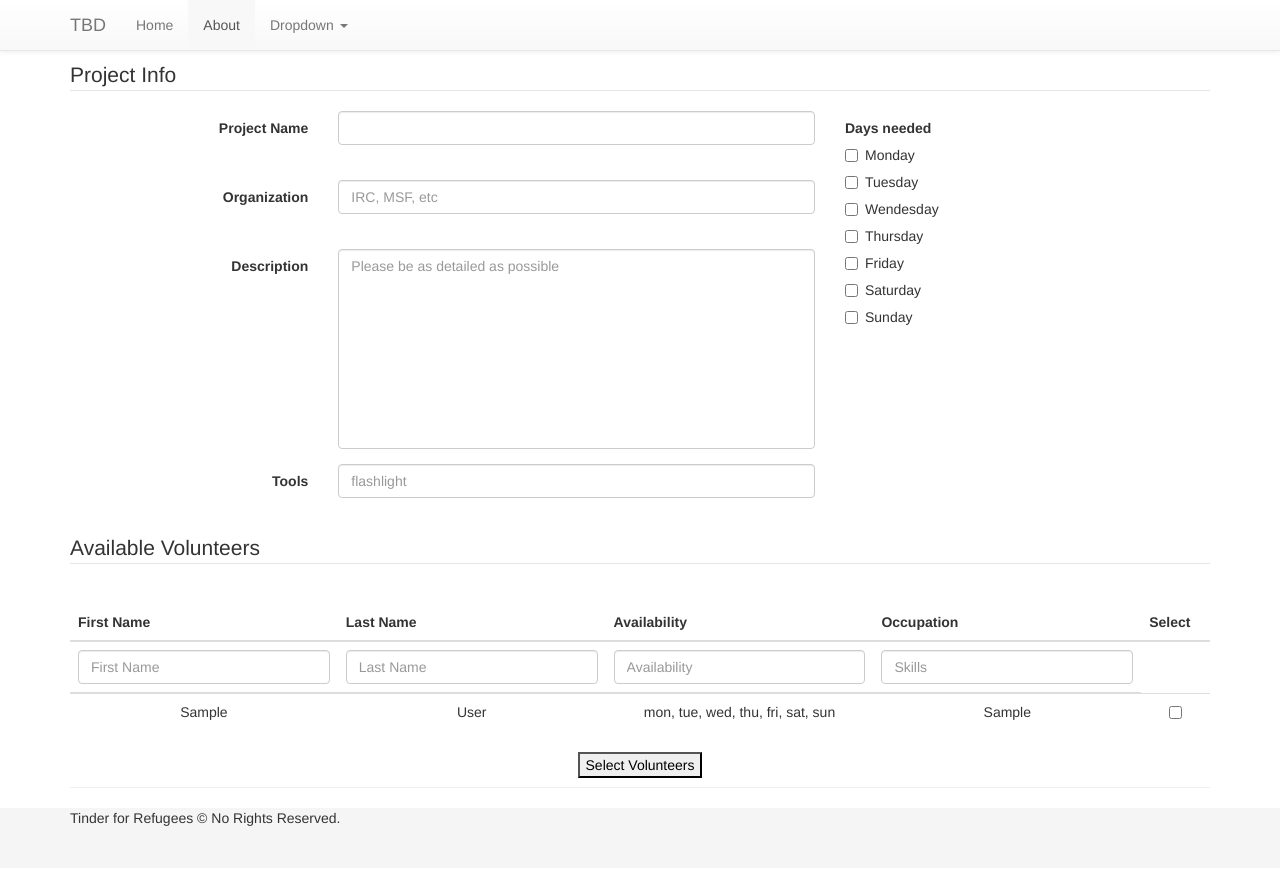
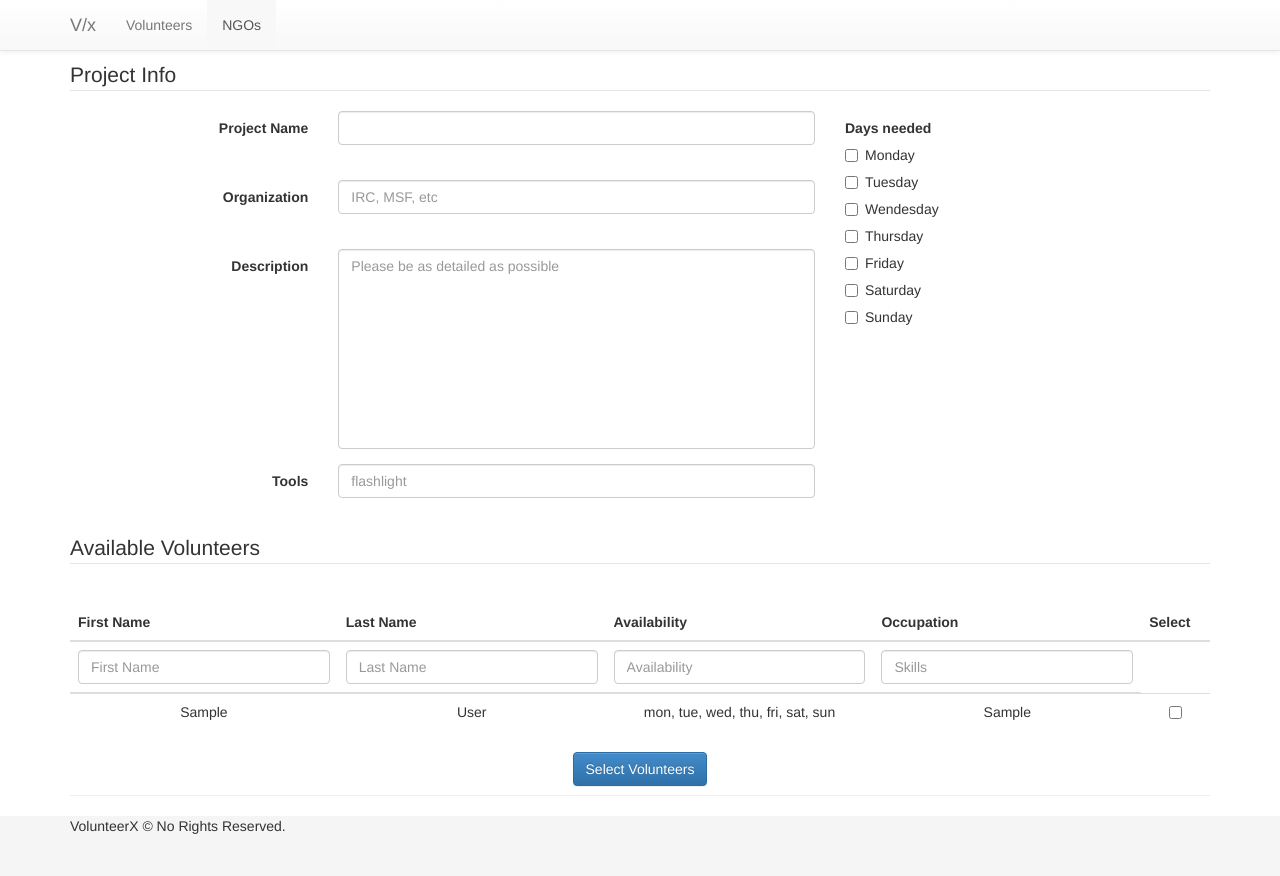
Before and after one commit to Hichkaker/TFR, a Flask app: page /volunteers in a window 1280 px wide. Before the commit the page ends 826 px from the top, so only its background shows below. Run offline with Flask 2, Linux system fonts and the light colour scheme; tables that the repository leaves empty hold one stand-in row (values such as "Sample post"); some libraries are stand-ins or nearby versions.

Commit message:
styling changes

```diff
--- a/app/templates/main.html
+++ b/app/templates/main.html
@@ -52,24 +52,13 @@
             <span class="icon-bar"></span>
             <span class="icon-bar"></span>
           </button>
-          <a class="navbar-brand" href="/">TBD</a>
+          <a class="navbar-brand" href="/">V/x</a>
         </div>
         <div class="collapse navbar-collapse">
           <ul class="nav navbar-nav">
-            <li {% if request.endpoint == 'index' %} class="active" {% endif %}><a href="{{ url_for('index') }}">Home</a></li>
-            <li {% if request.endpoint == 'list_vols' %} class="active" {% endif %}><a href="{{ url_for('list_vols') }}">About</a></li>
-            <li class="dropdown">
-              <a class="dropdown-toggle" data-toggle="dropdown">Dropdown <b class="caret"></b></a>
-              <ul class="dropdown-menu">
-                <li><a>Action</a></li>
-                <li><a>Another action</a></li>
-                <li><a>Something else here</a></li>
-                <li class="divider"></li>
-                <li class="dropdown-header">Nav header</li>
-                <li><a>Separated link</a></li>
-                <li><a>One more separated link</a></li>
-              </ul>
-            </li>
+            <li {% if request.endpoint == 'index' %} class="active" {% endif %}><a href="{{ url_for('index') }}">Volunteers</a></li>
+            <li {% if request.endpoint == 'list_vols' %} class="active" {% endif %}><a href="{{ url_for('list_vols') }}">NGOs</a></li>
+
           </ul>
           <ul class="nav navbar-nav pull-right">
           </ul>
@@ -99,7 +88,7 @@
 
   <div id="footer">
     <div class="container">
-      <p>Tinder for Refugees &copy; No Rights Reserved.</p>
+      <p>VolunteerX &copy; No Rights Reserved.</p>
       {% block footer %}{% endblock %}
     </div>
   </div>
--- a/app/templates/vols_list.html
+++ b/app/templates/vols_list.html
@@ -133,7 +133,7 @@
       </table>
 
       <form ng-submit="table.submit(table.rowCollection, table.project)" >
-          <input type="submit" id="submit" value="Select Volunteers" />
+          <input class='btn btn-primary' type="button" id="submit" value="Select Volunteers" />
       </form>
   </div>
 </div>
```
